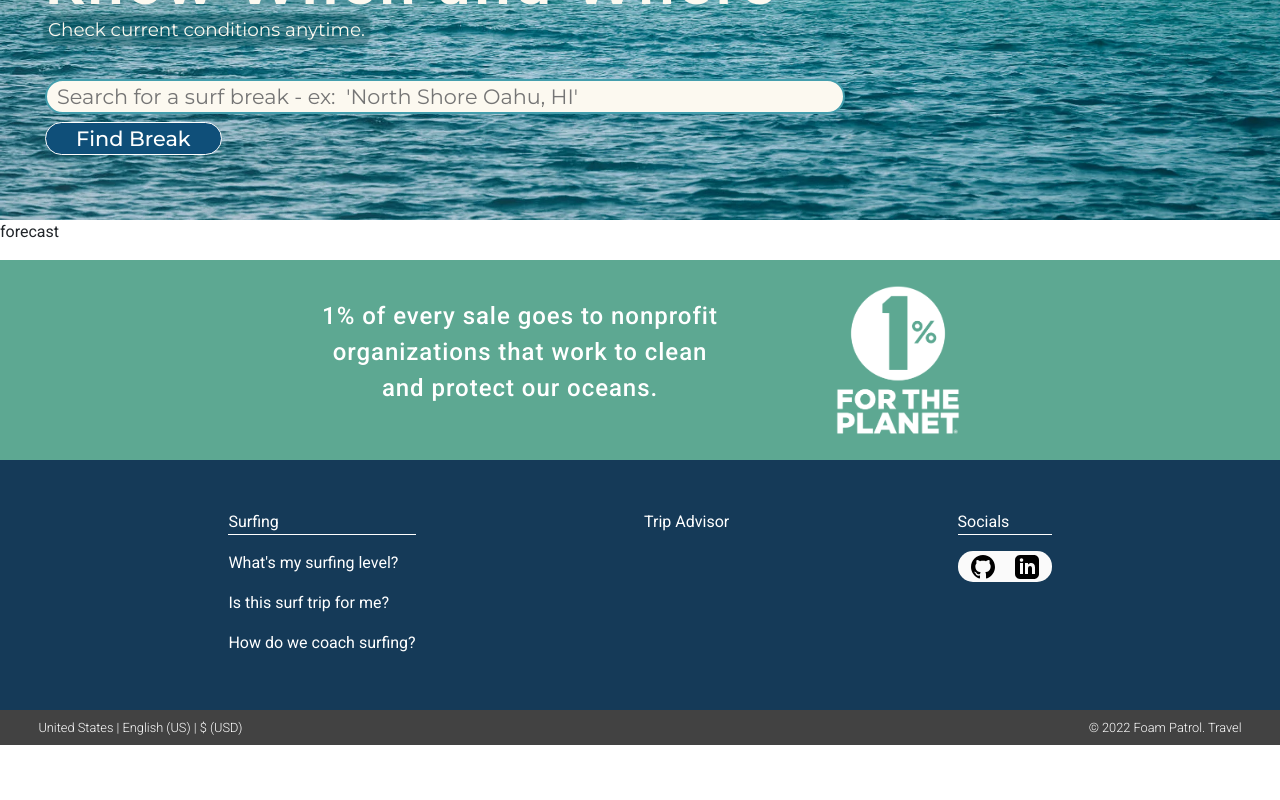
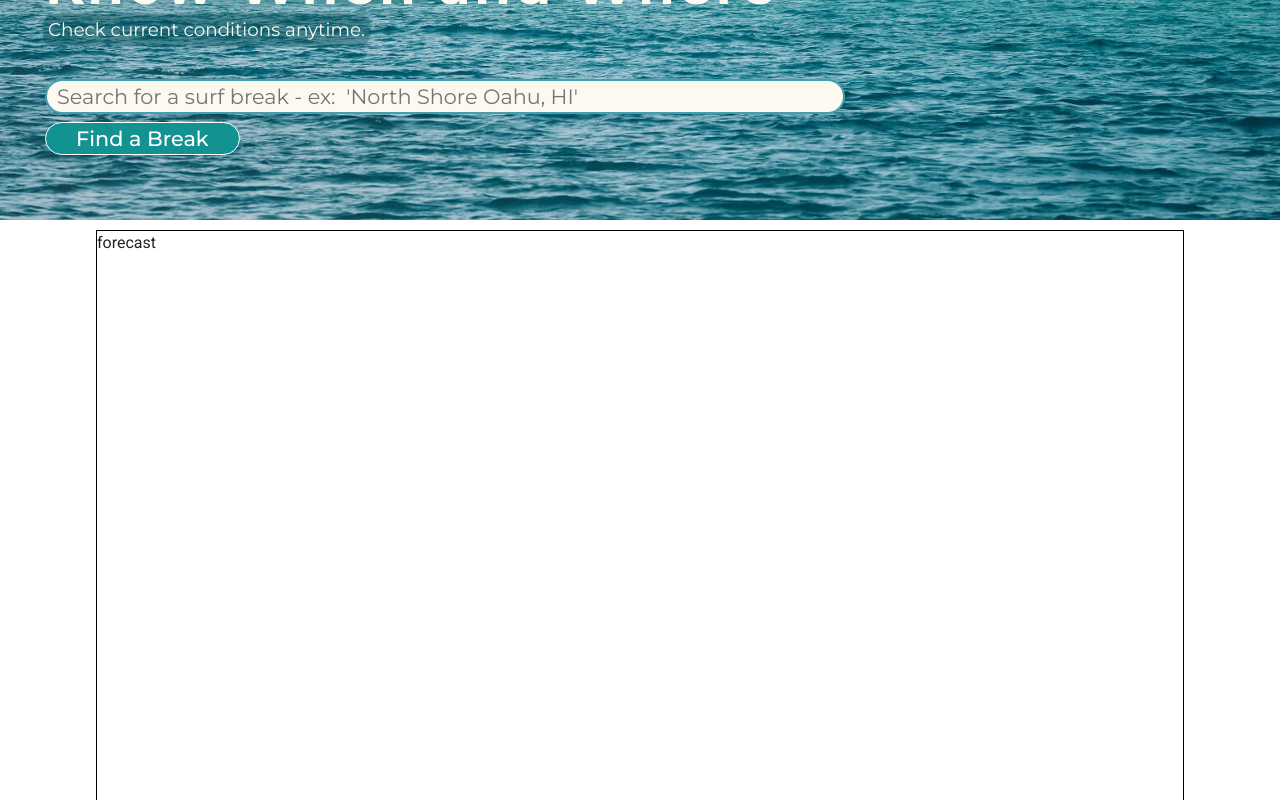
Before and after one commit to AaronoKwok/foam-patrol2, a React (Create React App) app: page /SurfForecasts in a window 1280 px wide. Shown: the part 340-1140 px from the top of the page. Before the commit the page ends 1085 px from the top, so only its background shows below. Built offline with nearby package versions, Linux system fonts and the light colour scheme.

Commit message:
forecast work

```diff
--- a/public/index.css
+++ b/public/index.css
@@ -649,8 +649,8 @@ nav {
 }
 
 .find-break {
-  background-color: rgb(15, 79, 121);
-  border: 1px solid rgb(255, 255, 255);
+  background-color: rgb(19, 146, 146);
+  border: 1.5px solid rgb(255, 255, 255);
   border-radius: 20px;
   padding: 0px 30px;
   color: white;
@@ -658,11 +658,11 @@ nav {
 }
 
 .find-break:hover{
-  background-color: rgb(19, 146, 146);
+  background-color: rgb(15, 79, 121);
   cursor: pointer;
 }
 .find-break:active {
-  background-color: rgb(15, 79, 121);
+  background-color: rgb(19, 146, 146);
 }
 
 .fc-backscene-form {
@@ -673,6 +673,14 @@ nav {
   font-weight: 400;
   color: var(--backscene-text);
 
+}
+
+.forecast {
+  height: 900px;
+  width: 85%;
+  border: 1px solid black;
+  margin: auto;
+  margin-top: 10px;
 }
 
 
--- a/src/pages/SurfForecasts.js
+++ b/src/pages/SurfForecasts.js
@@ -32,12 +32,14 @@ function SurfForecasts() {
                         <input className="loc-input" required type="text" value={lookUpLoc} onChange={lookChange} placeholder="Search for a surf break - ex:  'North Shore Oahu, HI'"></input>
                     </label>
                     <br />
-                    <input className="find-break" type="submit" value="Find Break" />
+                    <input className="find-break" type="submit" value="Find a Break" />
                 </form>
-
             </section>
 
+            <section className="forecast">
                 <p>forecast</p>
+            </section>
+
         </div>
     )
 }
```
